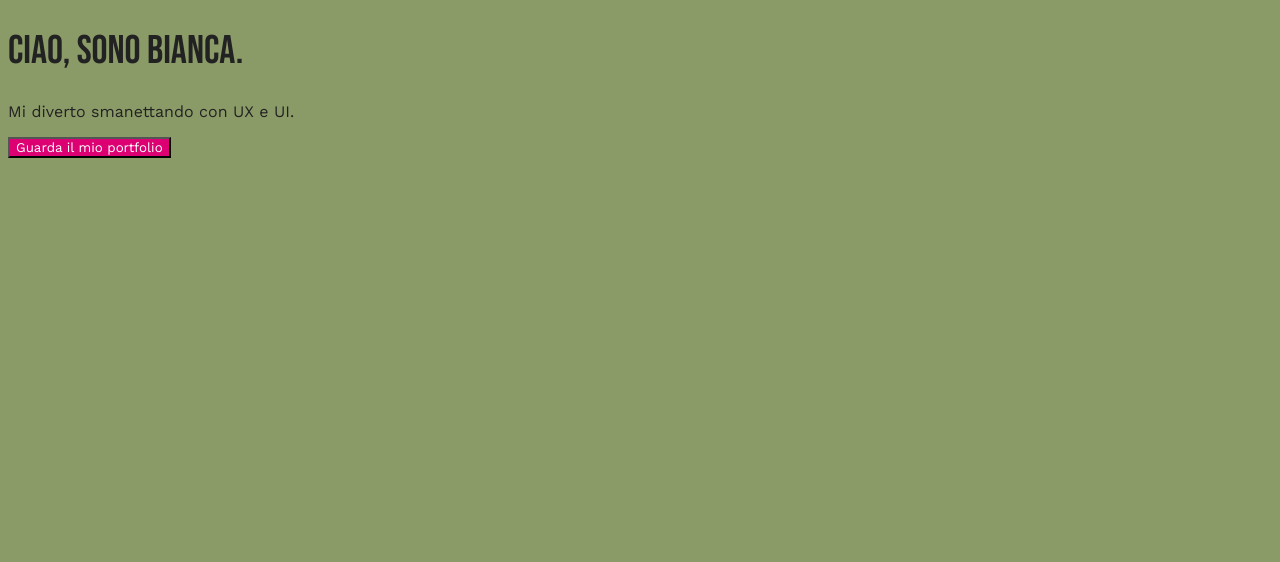
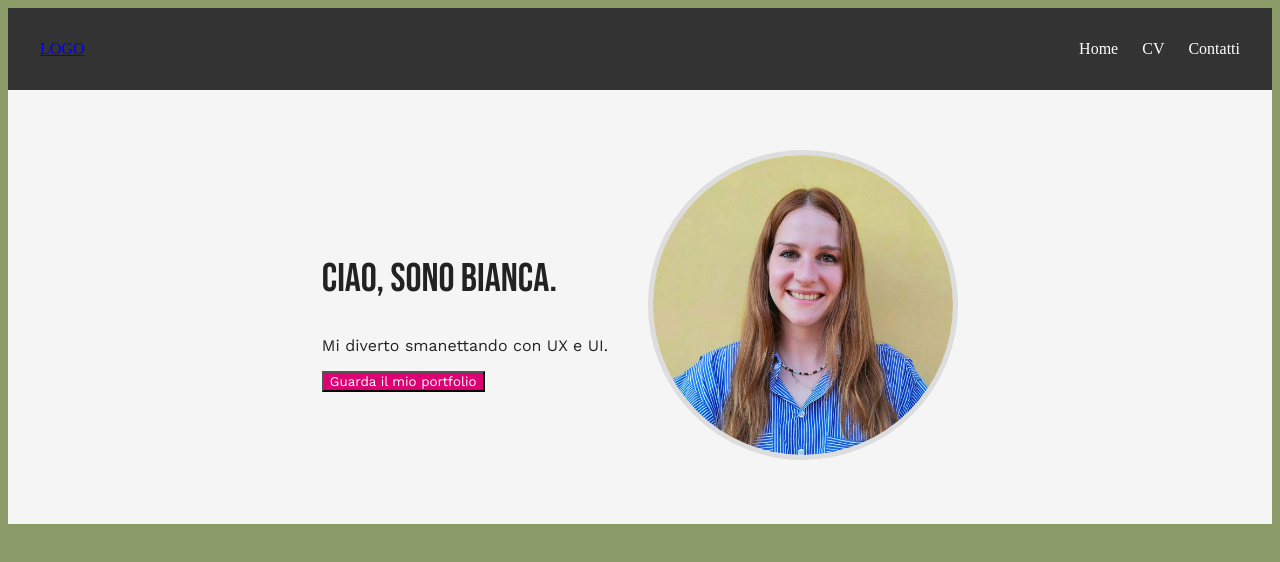
Before and after one commit to biancatampieri/My-website, a plain HTML site: page index.html in a window 1280 px wide. Drawn offline with nearby package versions, Linux system fonts and the light colour scheme.

Commit message:
defition header, nav and hero section

```diff
--- a/assets/css/style.css
+++ b/assets/css/style.css
@@ -1,5 +1,5 @@
 body {
-    background-color: #8a9b68;
+    background-color: #8a9b68 !important;
 }
 
 h1{
@@ -34,3 +34,79 @@ div{
     height: fit-content;
     width: fit-content;
 }
+
+/* HERO SECTION */
+.hero {
+  background-color: #f5f5f5;
+  padding: 60px 20px;
+}
+
+.hero-container {
+  max-width: 1200px;
+  margin: 0 auto;
+  display: flex;
+  align-items: center;
+  justify-content: center;
+  gap: 40px;
+  flex-wrap: wrap; /* Serve per il responsive */
+}
+
+/* Colonna Immagine */
+.hero-image img {
+  width: 300px;
+  height: 300px;
+  object-fit: cover;         /* Mantiene l'immagine riempita */
+  object-position: center top; /* Sposta l'immagine verso l'alto */
+  border-radius: 50%;
+  border: 5px solid #ddd;
+}
+
+/* Colonna Testo */
+.hero-text {
+  flex: 1;
+  min-width: 280px;
+  max-width: 600px;
+}
+
+
+/* RESPONSIVE */
+@media (max-width: 768px) {
+  .hero-container {
+    flex-direction: column;
+    text-align: center;
+  }
+
+  .hero-image img {
+    width: 200px;
+    height: 200px;
+  }
+}
+
+.header {
+  display: flex;
+  justify-content: space-between;
+  align-items: center;
+  padding: 1rem 2rem;
+  background-color: #333;
+  color: white;
+}
+
+.navbar {
+  position: relative;
+}
+
+.nav-links {
+  list-style: none;
+  display: flex;
+  gap: 1.5rem;
+}
+
+.nav-links li a {
+  color: white;
+  text-decoration: none;
+  transition: color 0.3s;
+}
+
+.nav-links li a:hover {
+  color: #ffd700;
+}
--- a/index.html
+++ b/index.html
@@ -4,16 +4,38 @@
     <meta charset="UTF-8">
     <meta name="viewport" content="width=device-width, initial-scale=1.0">
     <title>Bianca Tampieri - UX/UI Designer</title>
-    <link rel="stylesheet" href="assets/css/style.css">
     <link href="https://fonts.googleapis.com/css2?family=Bebas+Neue&family=Work+Sans:ital,wght@0,100..900;1,100..900&display=swap" rel="stylesheet">
-
+<link rel="stylesheet" href="assets/css/style.css">
 </head>
 
 <body>
-   <div>
-    <h1>Ciao, sono Bianca.</h1>
-    <p>Mi diverto smanettando con UX e UI.</p>
-    <button>Guarda il mio portfolio</button>
-    </div>
+   <header class="header">
+     <div class="logo">
+      <a href="#">LOGO</a>
+     </div>
+     <nav class="navbar">
+       <ul class="nav-links">
+         <li><a href="#home">Home</a></li>
+         <li><a href="#CV">CV</a></li>
+         <li><a href="#contact">Contatti</a></li>
+       </ul>
+    </nav>
+    </header>
+
+    <section class="hero">
+      <div class="hero-container">
+      <!-- Colonna destra: Testo e CTA -->
+      <div class="hero-text">
+        <h1>Ciao, sono Bianca.</h1>
+        <p>Mi diverto smanettando con UX e UI.</p>
+        <button>Guarda il mio portfolio</button>
+      </div>
+
+    <!-- Colonna sinistra: Immagine -->
+      <div class="hero-image">
+        <img src="assets/img/Foto Bianca.jpg" alt="Foto di Bianca">
+      </div>
+    </section>
+
 </body>
 </html>
```
Also changed, not shown: assets/img/Foto Bianca.jpg (added), 1 other file.
